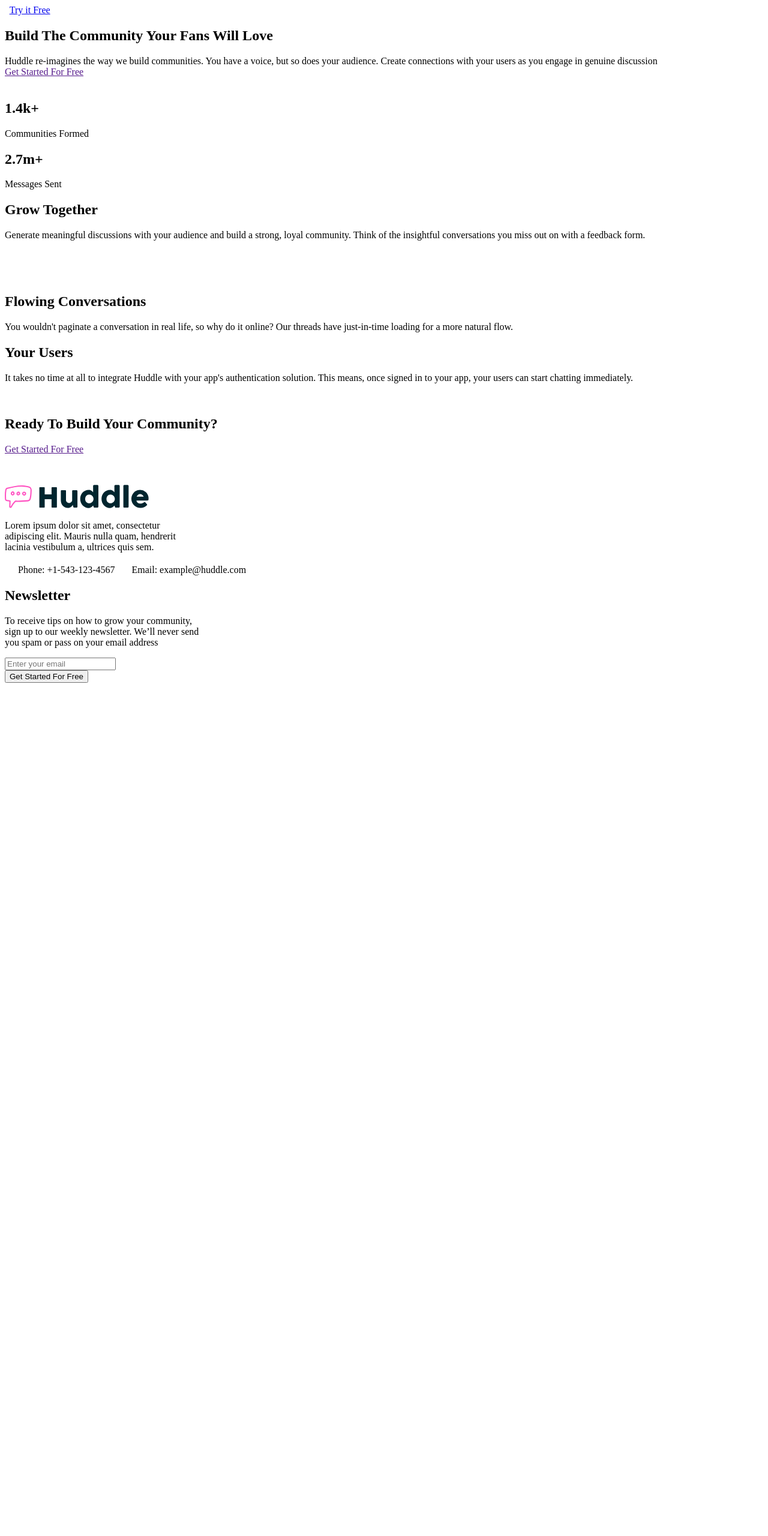
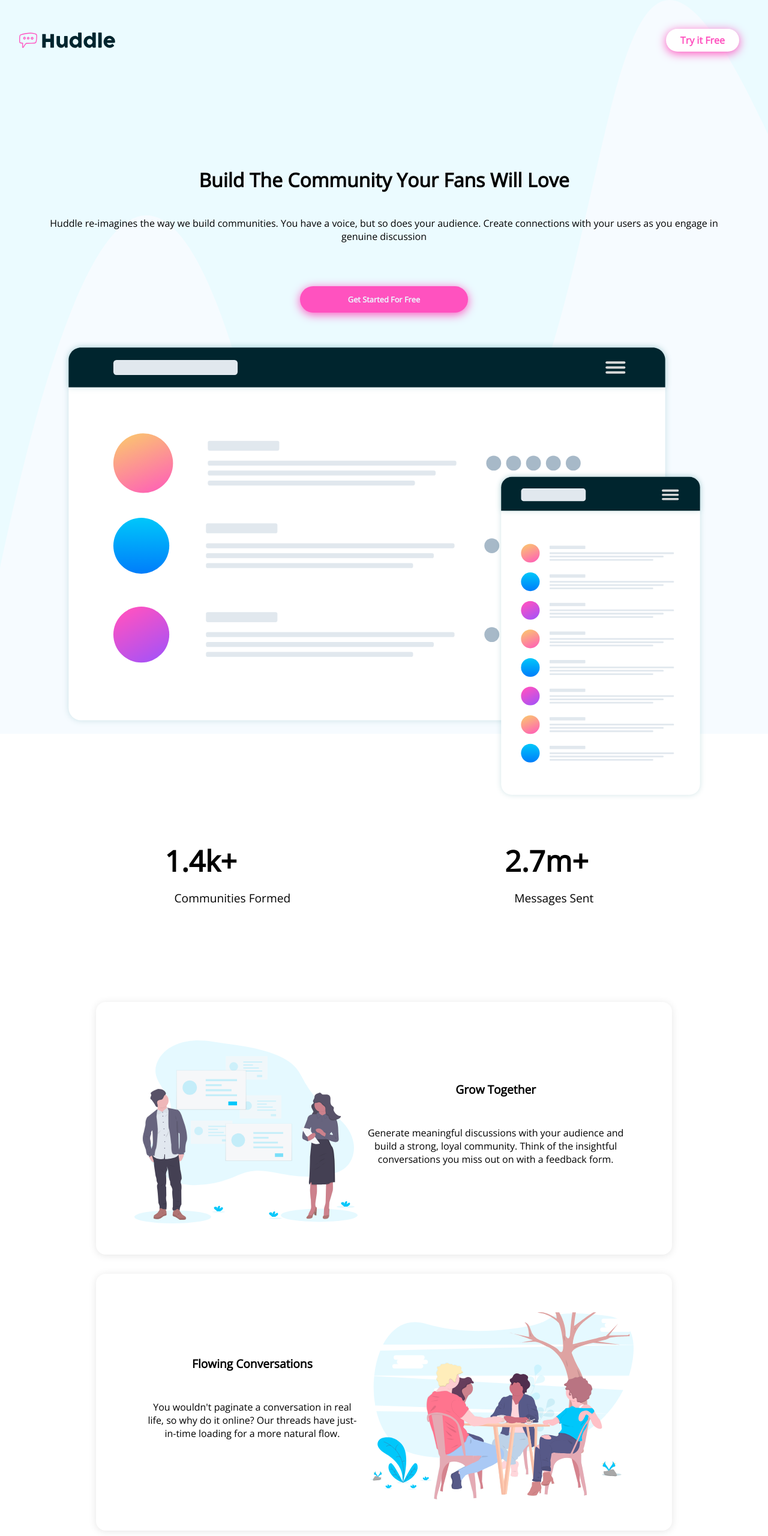
Before and after one commit to mohammed-alshaibani/Huddle-landing-page-with-curved-sections, a plain HTML site: page index.html in a window 1280 px wide. Shown: the top 2560 px of the page at 60% size. Before the commit the page ends 1146 px from the top, so only its background shows below. Drawn offline with nearby package versions, Linux system fonts and the light colour scheme; the site is published under a folder, as on GitHub Pages, so addresses that start at the root find nothing.

Commit message:
Edit The url of files

```diff
--- a/index.html
+++ b/index.html
@@ -11,9 +11,9 @@
       rel="icon"
       type="image/png"
       sizes="32x32"
-      href="./images/favicon-32x32.png"
+      href="images/favicon-32x32.png"
     />
-    <link rel="stylesheet" href="/css/style.css" />
+    <link rel="stylesheet" href="css/style.css" />
     <link href="https://unpkg.com/aos@2.3.1/dist/aos.css" rel="stylesheet" />
 
     <title>Frontend Mentor | Huddle landing page with curved sections</title>
@@ -23,13 +23,13 @@
     <header class="header">
       <nav class="header__nav">
         <img
-          src="/images/bg-section-top-desktop-1.svg"
+          src="images/bg-section-top-desktop-1.svg"
           alt=""
           class="header__background-img"
         />
 
-        <img src="/images/logo.svg" alt="" class="logo" />
-        <a href="http://" class="btn btn-white ml-auto">Try it Free</a>
+        <img src="images/logo.svg" alt="" class="logo" />
+        <a href="#" class="btn btn-white ml-auto">Try it Free</a>
       </nav>
 
       <div class="header__showcase">
@@ -43,11 +43,11 @@
             but so does your audience. Create connections with your users as you
             engage in genuine discussion
           </div>
-          <a href="" class="btn btn-primary"> Get Started For Free </a>
+          <a href="#" class="btn btn-primary"> Get Started For Free </a>
         </div>
 
         <div class="header__showcase-img">
-          <img src="/images/screen-mockups.svg" alt="" class="showcase-image" />
+          <img src="images/screen-mockups.svg" alt="" class="showcase-image" />
         </div>
 
         <section class="header__showcase-paragraph">
@@ -75,13 +75,13 @@
           </p>
         </div>
         <figure>
-          <img src="/images/illustration-grow-together.svg" alt="" srcset="" />
+          <img src="images/illustration-grow-together.svg" alt="" />
         </figure>
       </section>
 
       <section class="main__section" data-aos="fade-right">
         <figure>
-          <img src="/images/illustration-flowing-conversation.svg" alt="" />
+          <img src="images/illustration-flowing-conversation.svg" alt="" />
         </figure>
 
         <div class="main__section-div">
@@ -105,7 +105,7 @@
         </div>
 
         <figure>
-          <img src="/images/illustration-your-users.svg" alt="" srcset="" />
+          <img src="images/illustration-your-users.svg" alt="" />
         </figure>
       </section>
 
@@ -115,13 +115,13 @@
             Ready To Build Your Community?
           </h2>
 
-          <a href="" class="btn btn-primary"> Get Started For Free </a>
+          <a href="#" class="btn btn-primary"> Get Started For Free </a>
         </div>
       </section>
     </main>
 
     <figure>
-      <img src="/images/bg-footer-top-desktop.svg" alt="" srcset="" />
+      <img src="images/bg-footer-top-desktop.svg" alt="" />
     </figure>
 
     <footer class="footer__section">
@@ -144,8 +144,8 @@
           sign up to our weekly newsletter. We’ll never send <br />
           you spam or pass on your email address
         </p>
-          <input type="email" placeholder="Enter your email" /><br />
-          <button>Get Started For Free</button>
+        <input type="email" placeholder="Enter your email" /><br />
+        <button>Get Started For Free</button>
       </div>
     </footer>
 
```
